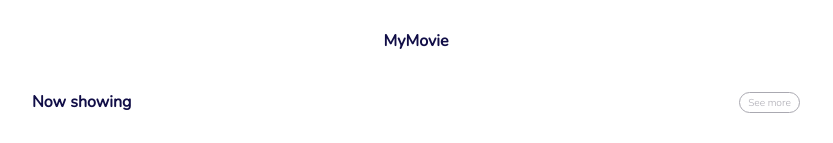
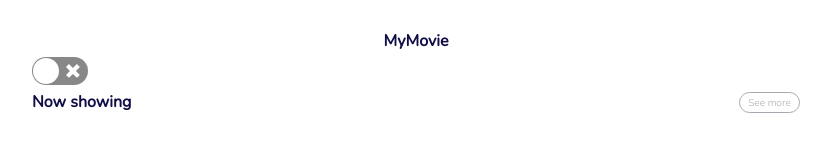
Before and after one commit to rts-cmk-wu09/framework1-mymovie-xLytje, a React (Vite) app: page / in a window 1280 px wide. Shown: the top 143 px of the page, without its empty margins (0-833 px from the left). Built offline with nearby package versions, Linux system fonts and the light colour scheme.

Commit message:
ReactSwitch added to HTML and CSS

```diff
--- a/src/App.jsx
+++ b/src/App.jsx
@@ -2,12 +2,14 @@ import "./App.css";
 import Heading from "./components/Heading";
 import MovieCard from "./templates/MovieCard";
 import SeeMoreButton from "./components/SeeMoreBtn";
+import Switch from "./components/Switch";
 
 function App() {
   return (
     <div className="App">
       <header className="gridContainer">
         <Heading text="MyMovie" size="16px" type="h1"/>
+        <Switch />
       </header>
       <main>
         <section>
--- /dev/null
+++ b/src/components/Switch.jsx
@@ -0,0 +1,12 @@
+import { useState } from "react";
+import ReactSwitch from "react-switch";
+
+const Switch = () => {
+    const [checked, setChecked] = useState(false);
+    const handleChange = () =>{
+        setChecked(!checked);
+    };
+    return ( <ReactSwitch checked={checked} onChange={handleChange}/> );
+}
+
+export default Switch;
```
